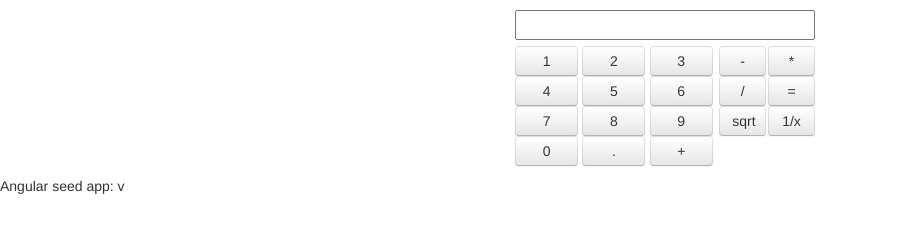
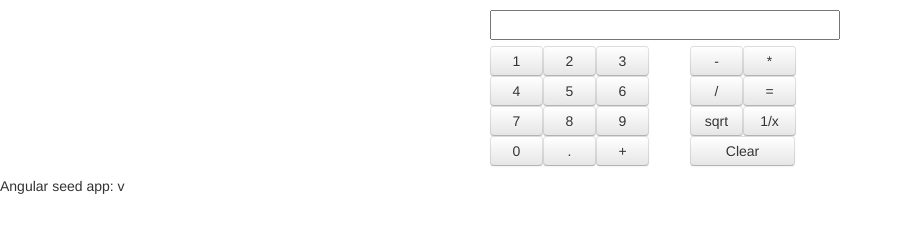
Before and after one commit to pashanitw/Angular-Calc, a plain HTML site: page app/index.html in a window 1280 px wide. Shown: the whole page, without its empty margins (0-903 px from the left). Drawn offline with Linux system fonts and the light colour scheme.

Commit message:
added clear functionality

```diff
--- a/app/css/app.css
+++ b/app/css/app.css
@@ -31,13 +31,32 @@ padding-top: 10px;
   padding: 0;
 }
 .container{
-    width: 300px;
+    width: 350px;
+}
+
+#result{
+    margin-left: 25px;
+    margin-bottom: 6px;
+}
+.leftContainer{
+    width: 200px;
+    float: left;
+}
+.rightContainer{
+    width: 150px;
+    float: left;
 }
 .container .li{
     margin-top: 10px;
     list-style: none;
+    width: 70px;
 }
-#result{
-    margin-left: 25px;
-    margin-bottom: 6px;
+.btn{
+    width: 27px;
 }
+.clear{
+    clear: both;
+}
+.big{
+    width: 79px;
+}
--- a/app/index.html
+++ b/app/index.html
@@ -14,52 +14,30 @@
          <div class="row-fluid">
              <input class="span12" ng-model="result" id="result">
          </div>
-     <ul class="row-fluid">
-        <div class="span8" >
-         <div class="row-fluid">
-          <li ng-click="buttonClick(button)" ng-repeat="button in buttonArray | limitTo:3" class="btn span4"  >
+
+                 <div class="leftContainer">
+          <ul>
+          <li ng-click="buttonClick(button)" ng-repeat="button in buttonArray | limitTo:12" class="btn"  >
           {{button.value}}
           </li>
-        </div>
-         <div class="row-fluid">
-          <li  ng-click="buttonClick(button)" ng-repeat="button in buttonArray | startFrom:3 | limitTo:3" class="btn span4">
-           {{button.value}}
+           </ul>
+                </div>
+              <div class="rightContainer">
+                  <ul>
+          <li  ng-click="buttonClick(button)" ng-repeat="button in buttonArray | startFrom:12 " class="btn"  >
+            {{button.value}}
           </li>
-        </div>
-         <div class="row-fluid">
-          <li  ng-click="buttonClick(button)" ng-repeat="button in buttonArray | startFrom:6 | limitTo:3" class="btn span4" >
-              {{button.value}}
-          </li>
-        </div>
-           <div class="row-fluid">
-          <li  ng-click="buttonClick(button)" ng-repeat="button in buttonArray | startFrom:9 | limitTo:3" class="btn span4" >
-              {{button.value}}
-          </li>
-        </div>
-        </div>
-         <div class="span4">
-             <div class="row-fluid">
-          <li  ng-click="buttonClick(button)" ng-repeat="button in buttonArray | startFrom:12 | limitTo:2" class="btn span6" >
-              {{button.value}}
-          </li>
-             </div>
-           <div class="row-fluid">
-          <li  ng-click="buttonClick(button)" ng-repeat="button in buttonArray | startFrom:14 | limitTo:2" class="btn span6" >
-              {{button.value}}
-          </li>
-             </div>
-             <div class="row-fluid">
-          <li  ng-click="buttonClick(button)" ng-repeat="button in buttonArray | startFrom:16 | limitTo:2" class="btn span6" >
-              {{button.value}}
-          </li>
-             </div>
+           <li class="btn big" ng-click="reset()">Clear</li>      </ul>
+
+                  </div>
+         <div class="clear"/>
          </div>
 
- </ul>
+
          </div>
  </div>
 
-
+<di
   <div>Angular seed app: v<span app-version></span></div>
 
   <!-- In production use:
--- a/app/js/buttonModel.js
+++ b/app/js/buttonModel.js
@@ -14,6 +14,7 @@ CALC.factory('buttonModel',function(){
            self.value=value;
            self.type=type;
        }
+       self.big=false;
        return self;
    }
 })
--- a/app/js/calController.js
+++ b/app/js/calController.js
@@ -12,7 +12,8 @@ CALC.controller('calcController',function($scope,buttonModel){
     operators=['+','-','*','/','sqrt','1/x'],
     type1=[1,2,3,4,5,6,7,8,9,0,'.'],
     type2=['+','-','*','/','='],
-    type3=['sqrt','1/x'];
+    type3=['sqrt','1/x'],
+    isResultAppend=false;
     $scope.result='';
     $scope.buttonArray=[];
     $scope.init=function(){
@@ -31,6 +32,12 @@ CALC.controller('calcController',function($scope,buttonModel){
         return arr;
     }
    var numberClicked=function(value){
+       if(isResultAppend){
+           $scope.result='';
+           isResultAppend=false;
+          $scope.reset();
+
+       }
         $scope.result+=value;
     }
    var operatorClicked=function(k){
@@ -103,7 +110,7 @@ CALC.controller('calcController',function($scope,buttonModel){
                 break;
             }
         }
-
+        isResultAppend=true;
         operand1=$scope.result.substring(0,$scope.result.length);
         operand2=null;
     }
@@ -131,6 +138,12 @@ CALC.controller('calcController',function($scope,buttonModel){
           case 3: singleOperation(model.value);
                   break;
       }
-  }
+ }
+ $scope.reset=function(){
+ operand1=null;
+  operand2=null;
+  operator=null;
+  $scope.result='';
+ }
 
 })
```
Also changed, not shown: app/partials/partial1.html (deleted, +0 -6 lines), app/partials/partial2.html (deleted, +0 -5 lines), 1 other file.
